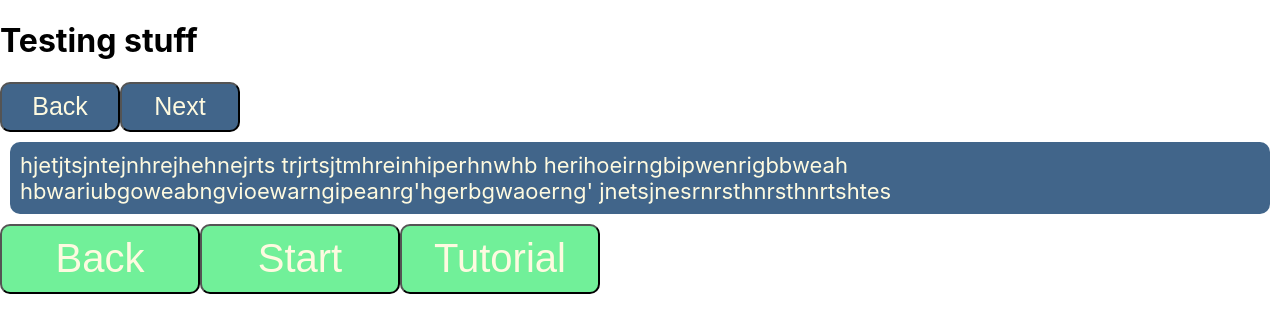
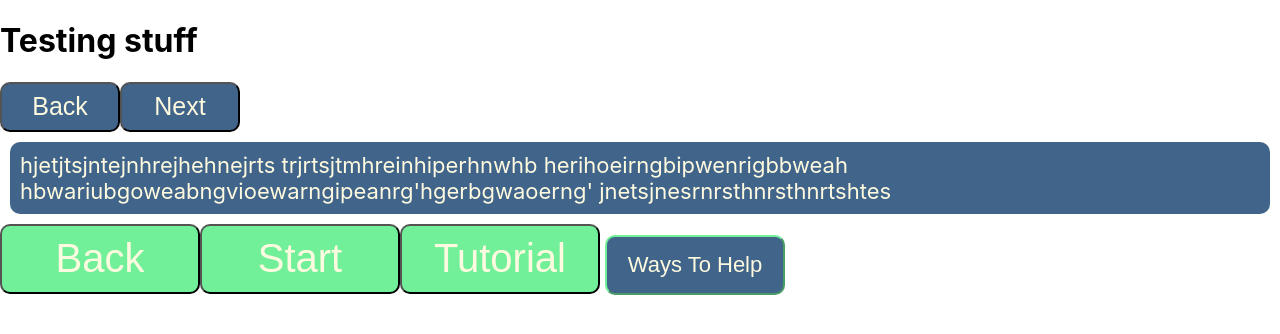
Before and after one commit to DesmandD3/finalApp, a Next.js app: page /test in a window 1280 px wide. Shown: the top 334 px of the page. Built offline with nearby package versions, Linux system fonts and the light colour scheme.

Commit message:
ways to help button

```diff
--- a/comps/waysButton.js
+++ b/comps/waysButton.js
@@ -1,14 +1,18 @@
 import styled from "styled-components";
 
-const WButton = styled.button`
+const WayButton = styled.button`
   background-color: #41658a;
   color: #fefae0;
   border-radius: 10px;
-  width: 200px;
-  height: 70px;
+  width: 180px;
+  height: 60px;
+  font-size: 22px;
   border-color: #71f099;
+  margin: 5px;
+  border-width: 2px;
 `;
 
-export default function WayButton() {
-  <WButton>Ways To Help</WButton>;
+export default function WButton() {
+  return  <WayButton>Ways To Help</WayButton>;
+
 }
```
